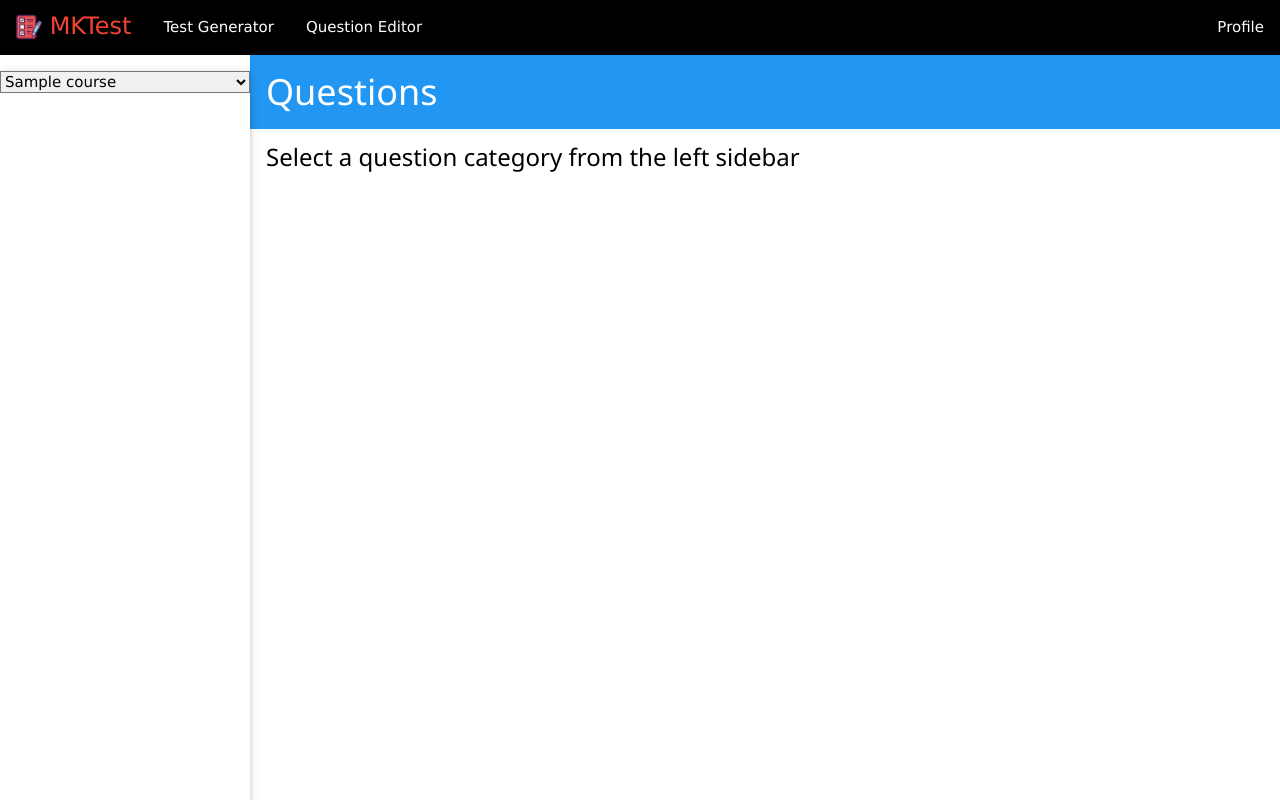
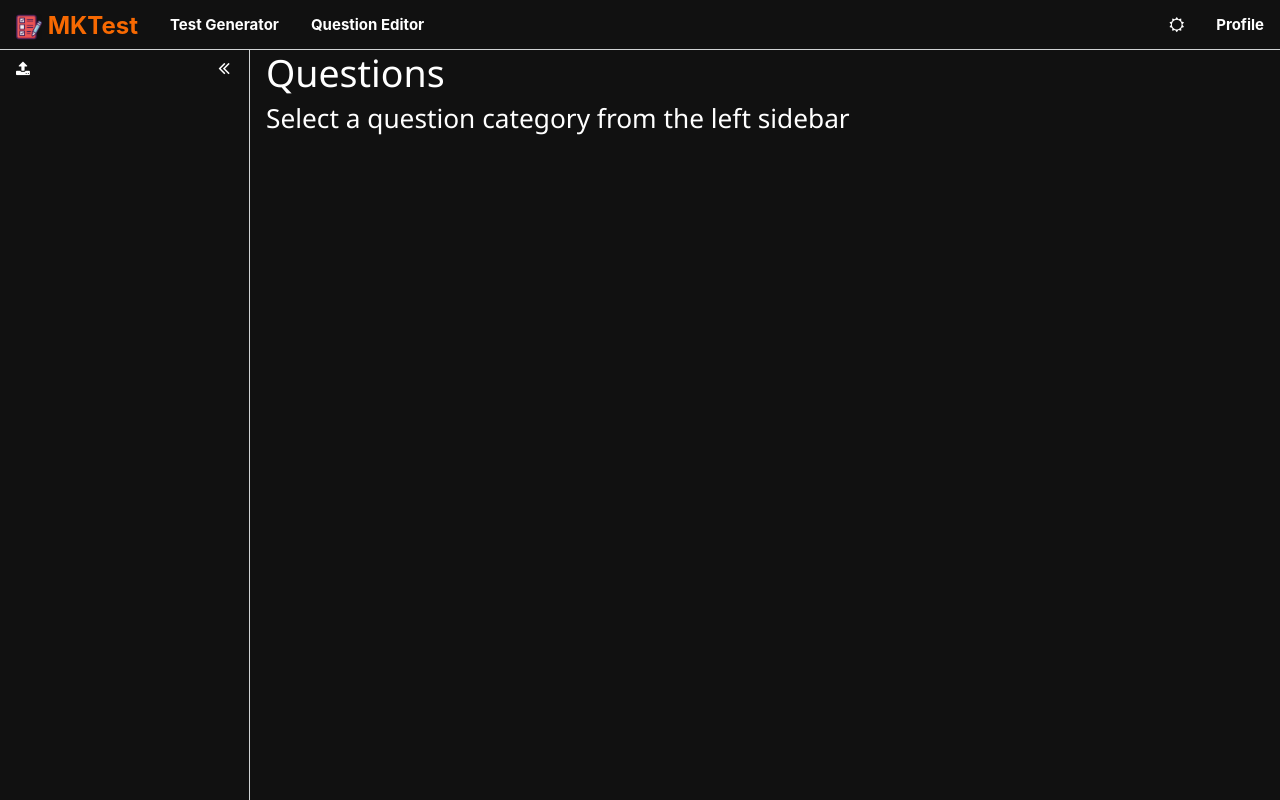
Before and after one commit to jetcom/mkt, a Flask app: template web/templates/editor.html in a window 1280 px wide. Run offline with Flask 2, Linux system fonts and the light colour scheme; the template is opened without the code that fills it: most values are stand-ins (such as "Sample title", 1, 10 or a date in 2020); parts of the project's set-up code (start-up, migrations or seed data) failed here and were passed over; some libraries are stand-ins or nearby versions.

Commit message:
updated UI with RIT light and dark color scheme

```diff
--- a/web/templates/editor.html
+++ b/web/templates/editor.html
@@ -1,28 +1,68 @@
 {% extends "layout.html" %}
 
 {% block content %}
+<!-- modal -->
+<div class="modal fade" id="fileModal" tabindex="-1" role="dialog" aria-labelledby="fileModalLabel" aria-hidden="true">
+    <div class="modal-dialog" role="document">
+        <div id="fileModalContent" class="modal-content dark">
+            <form id="fileSelect">
+                <div class="modal-header">
+                    <h5 class="modal-title">Choose Exam</h5>
+                    <button type="button" class="close" data-dismiss="modal" aria-label="Close">
+                        <span aria-hidden="true">&times;</span>
+                    </button>
+                </div>
+                <div class="modal-body">
+                    <div class="form-group">
+                        <input type="file" class="form-control-file" id="exampleFormControlFile1">
+                    </div>
+                </div>
+                <div class="modal-footer">
+                    <button type="submit" class="btn btn-primary">Select</button>
+                </div>
+            </form>
+        </div>
+    </div>
+</div>
+<!-- end modal -->
+
+<div class="wrapper">
 <!-- sidebar -->
-<div class="w3-sidebar w3-bar-block w3-collapse w3-card w3-margin-top" style="width:250px;" id="mySidebar">
-    <button class="w3-bar-item w3-button w3-hide-large"
-            onclick="w3_close()">Close &times;
-    </button>
-    <select class=" w3-block w3-light-grey w3-medium" id="courseSelect">
+<nav id="sidebar">
+    <div class="sidebar-header">
+        <button id="uploadButton" class="w3-button" onclick="">
+            <i class="fa fa-upload"></i>
+        </button>
+        <button class="pull-right w3-button" id="sidebarCollapse" style="width: 50px;">
+            <i id="sidebarIcon" class="fa fa-angle-double-left" style="font-size: 20px;"></i>
+        </button>
+    </div>
+    <!-- <select class=" w3-block w3-light-grey w3-medium" id="courseSelect">
         {% for course in courses %}
         <option value={{course}}>{{course}}</option>
         {% endfor %}
-    </select>
+    </select> -->
+    <!-- <div class="dropdown">
+        <button class="btn btn-secondary dropdown-toggle" type="button" id="dropdownMenuButton" data-toggle="dropdown" aria-haspopup="true" aria-expanded="false">
+          Add Question
+        </button>
+        <div class="dropdown-menu" aria-labelledby="dropdownMenuButton">
+            {% for course in courses %}
+            <a class="dropdown-item" href="#">{{course}}</a>
+            {% endfor %}
+        </div>
+    </div>
     <br/>
+
     <div id="categorySelect"></div>
-    <br/>
-</div>
-<!--end sidebar -->
+    <br/> -->
+</nav>
+<!-- end sidebar -->
 
-<div class="w3-main" style="margin-left:250px">
-    <div class="w3-blue">
-        <button class="w3-button w3-blue w3-xlarge w3-hide-large" onclick="w3_open()">&#9776;</button>
-        <div class="w3-container">
-            <h1>Questions</h1>
-        </div>
+<!-- content -->
+<div id="content">
+    <div class="w3-container">
+        <h1>Questions</h1>
     </div>
     <div class="w3-container ">
         <div class="w3-cell-row">
@@ -36,11 +76,13 @@
         </div>
         <div id=questions></div>
     </div>
+</div>
+<!-- end content -->
 
 </div>
 
 <!-- The Modal -->
-<div id="addQuestionModal" class="w3-modal">
+<!-- <div id="addQuestionModal" class="w3-modal">
     <div class="w3-modal-content">
             <form id="newQuestion" class="w3-container" method="post" >
             <span onclick="document.getElementById('addQuestionModal').style.display='none'"
@@ -69,9 +111,71 @@
             </div>
             </form>
     </div>
-</div>
+</div> -->
 
 
+<style>
+    .wrapper {
+        display: flex;
+        width: 100%;
+        height: 100%;
+        align-items: stretch;
+    }
+
+    #sidebar {
+        width: 250px;
+        position: absolute;
+        height: calc(100% - 50px);
+        top: 25;
+        left: 0;
+        z-index: 999;
+        transition: all 0.3s;
+        border-right: 1px solid #D0D3D4;
+    }
+
+    #sidebar.active {
+        margin-left: -200px;
+    }
+
+    #content {
+        margin-left: 250px;
+        width: 100%;
+        transition: all 0.3s;
+    }
+
+    #content.active {
+        margin-left: 50px;
+    }
+
+    #fileModalContent.dark {
+        background-color: #111;
+        color: white;
+    }
+
+    #fileModalContent.dark .close{
+        color: white;
+    }
+
+    .close {
+        text-shadow: none;
+    }
+
+</style>
 
 <script src="/static/js/main.js"></script>
+<script>
+    $('#sidebarCollapse').on('click', function() {
+        $('#sidebar').toggleClass('active');
+        $('#content').toggleClass('active');
+        if ($('#sidebar').hasClass('active')) {
+            $('#sidebarIcon').removeClass("fa-angle-double-left").addClass("fa-angle-double-right");
+        } else {
+            $('#sidebarIcon').removeClass("fa-angle-double-right").addClass("fa-angle-double-left");
+        }
+    });
+
+    $("#uploadButton").on('click', function() {
+        $('#fileModal').modal('show');
+    });
+</script>
 {% endblock content %}
--- a/web/templates/layout.html
+++ b/web/templates/layout.html
@@ -5,19 +5,58 @@
     <meta name="viewport" content="width=device-width, initial-scale=1.0">
     <meta http-equiv="X-UA-Compatible" content="ie=edge">
     <title>MKTest</title>
+    <style>
+        #body {
+            transition: all 1s;
+        }
+
+        #body.dark {
+            color: white;
+            background-color: #111;
+        }
+
+        #header {
+            height: 50px;
+            border-bottom: 1px solid #D0D3D4;
+            font-weight: bold;
+        }
+
+        #header > * {
+            height: 50px;
+        }
+    </style>
     <link rel="stylesheet" href="https://www.w3schools.com/w3css/4/w3.css">
+    <link rel="stylesheet" href="https://stackpath.bootstrapcdn.com/bootstrap/4.3.1/css/bootstrap.min.css" integrity="sha384-ggOyR0iXCbMQv3Xipma34MD+dH/1fQ784/j6cY/iJTQUOhcWr7x9JvoRxT2MZw1T" crossorigin="anonymous">
+    <link rel="stylesheet" href="https://cdnjs.cloudflare.com/ajax/libs/font-awesome/4.7.0/css/font-awesome.min.css">
     <script src="static/js/jquery-3.4.1.min.js"></script>
+</head>
+<body id="body" class="dark">
+    <div id="header" class="w3-bar" >
+        <span class="w3-bar-item  w3-xlarge" style="color: #F76902"><img height=26 src="static/images/mkt.png"/> MKTest </span>
+        <button onclick="location.href='/home'" class="w3-bar-item w3-button">Test Generator</button>
+        <button onclick="location.href='/editor'" class="w3-bar-item w3-button">Question Editor</button>
+        <button onclick="location.href='#'" class="w3-bar-item w3-button w3-right">Profile</button>
+        <button id="toggleDarkMode" class="w3-bar-item w3-button w3-right">
+            <i id="darkModeIcon" class="fa fa-sun-o"></i>
+        </button>
+    </div>
 
-</head>
-<body>
+    {% block content %}{% endblock %}
 
-        <div class="w3-bar w3-black"  >
-            <span class =" w3-bar-item  w3-xlarge w3-text-red"><img height=26 src="static/images/mkt.png"/> MKTest </span>
-                <a href="/home" class="w3-bar-item w3-button w3-padding-16">Test Generator</a>
-                <a href="/editor" class="w3-bar-item w3-button w3-padding-16">Question Editor</a>
-                <a href="#" class="w3-bar-item w3-button w3-padding-16 w3-right">Profile</a>
+    <script>
+        $('#toggleDarkMode').on('click', function() {
+            $('#body').toggleClass('dark');
+            $('#fileModalContent').toggleClass('dark');
+            if ($('#body').hasClass('dark')) {
+                $('#darkModeIcon').removeClass("fa fa-moon-o").addClass("fa fa-sun-o");
+            } else {
+                $('#darkModeIcon').removeClass("fa fa-sun-o").addClass("fa fa-moon-o");
+            }
+        });
+    </script>
 
-        </div>
-    {% block content %}{% endblock %}
+    <script src="https://code.jquery.com/jquery-3.3.1.slim.min.js" integrity="sha384-q8i/X+965DzO0rT7abK41JStQIAqVgRVzpbzo5smXKp4YfRvH+8abtTE1Pi6jizo" crossorigin="anonymous"></script>
+    <script src="https://cdnjs.cloudflare.com/ajax/libs/popper.js/1.14.7/umd/popper.min.js" integrity="sha384-UO2eT0CpHqdSJQ6hJty5KVphtPhzWj9WO1clHTMGa3JDZwrnQq4sF86dIHNDz0W1" crossorigin="anonymous"></script>
+    <script src="https://stackpath.bootstrapcdn.com/bootstrap/4.3.1/js/bootstrap.min.js" integrity="sha384-JjSmVgyd0p3pXB1rRibZUAYoIIy6OrQ6VrjIEaFf/nJGzIxFDsf4x0xIM+B07jRM" crossorigin="anonymous"></script>
 </body>
 </html>
```
